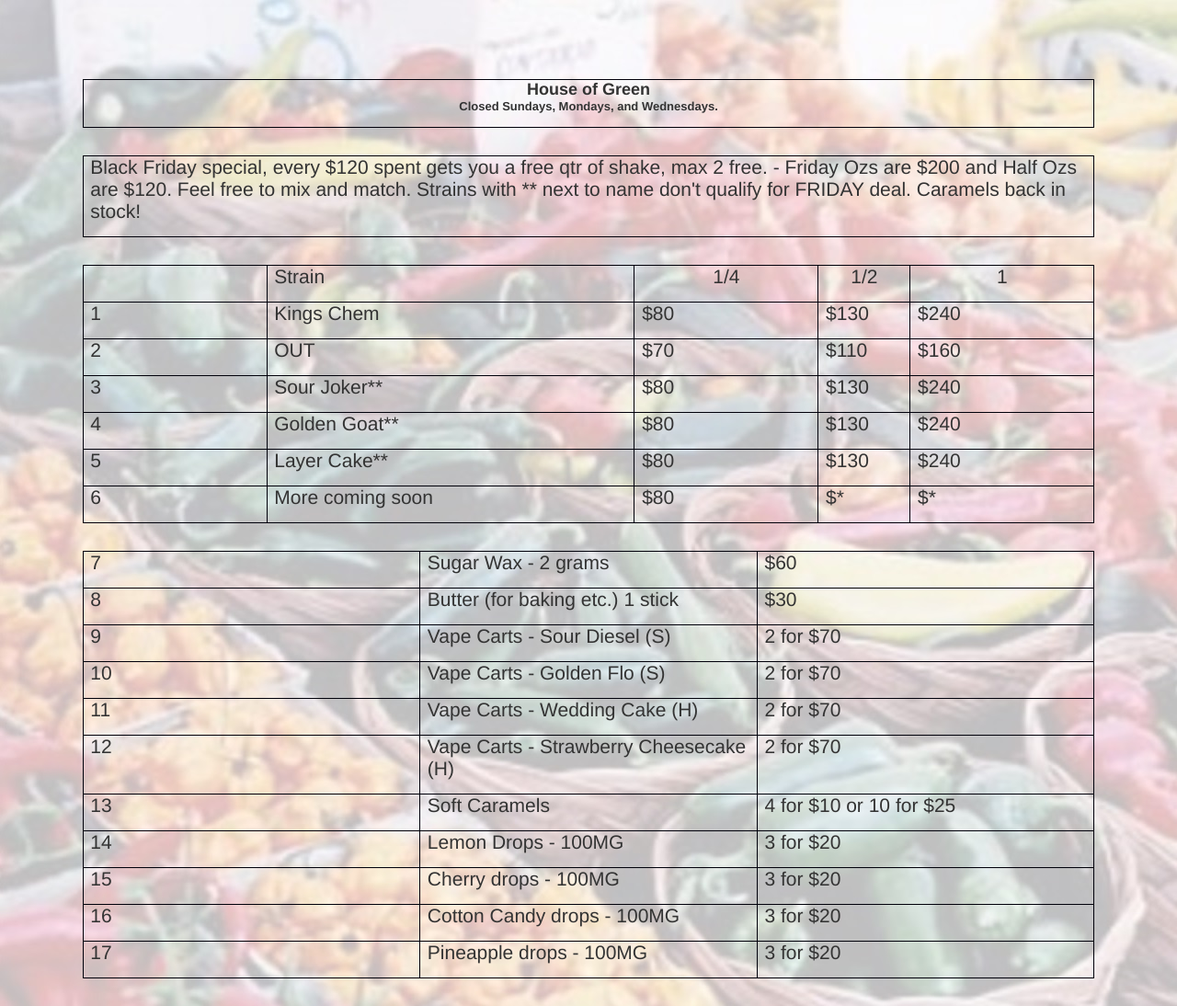
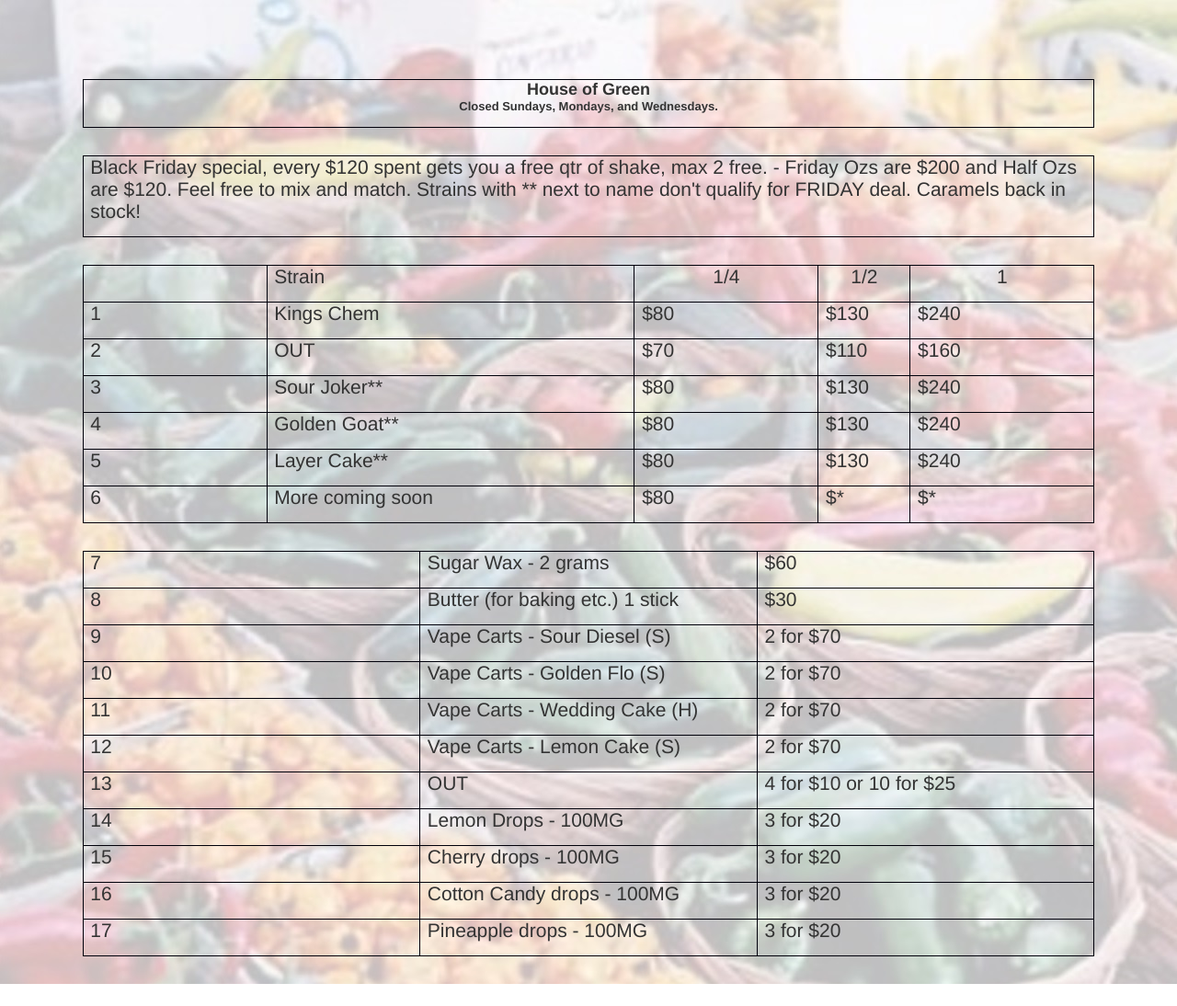
Before and after one commit to kkash1984/HOG, a plain HTML site: page index.html in a window 1280 px wide. Shown: the whole page at 92% size. After the commit the page ends 1070 px from the top, so only its background shows below. Drawn offline with nearby package versions, Linux system fonts and the light colour scheme.

Commit message:
Update index.html

```diff
--- a/index.html
+++ b/index.html
@@ -252,7 +252,7 @@
 			<P>12</P>
 		</TD>
 		<TD STYLE="border: 1px solid #00000a; padding-top: 0in; padding-bottom: 0in; padding-left: 0.08in; padding-right: 0.08in">
-			<P>Vape Carts - Strawberry Cheesecake (H) </P>
+			<P>Vape Carts - Lemon Cake (S) </P>
 		</TD>
 		<TD STYLE="border: 1px solid #00000a; padding-top: 0in; padding-bottom: 0in; padding-left: 0.08in; padding-right: 0.08in">
 			<P>2 for $70</P>
@@ -263,7 +263,7 @@
 			<P>13</P>
 		</TD>
 		<TD STYLE="border: 1px solid #00000a; padding-top: 0in; padding-bottom: 0in; padding-left: 0.08in; padding-right: 0.08in">
-			<P>Soft Caramels </P>
+			<P>OUT </P>
 		</TD>
 		<TD STYLE="border: 1px solid #00000a; padding-top: 0in; padding-bottom: 0in; padding-left: 0.08in; padding-right: 0.08in">
 			<P>4 for $10 or 10 for $25</P>
```
